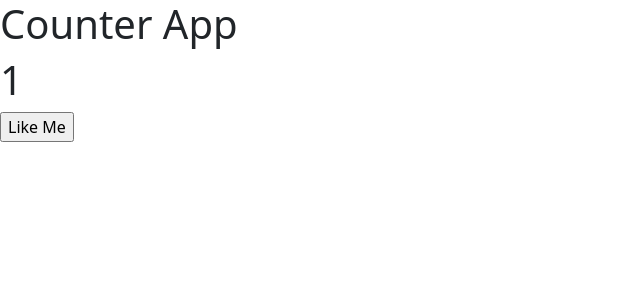
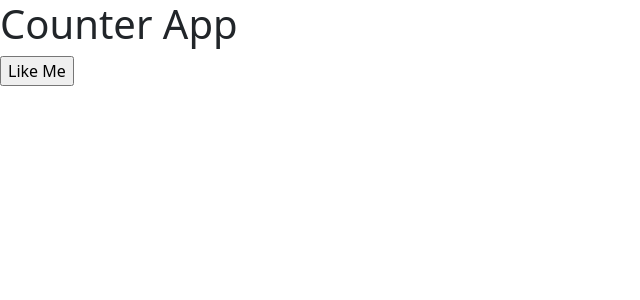
Before and after one commit to Dhananjaybhagwat0028/third-react-app, a React (Create React App) app in the folder react-third-app/: page / in a window 1280 px wide. Shown: the top 300 px of the page, without its empty margins (0-640 px from the left). Built offline with nearby package versions, Linux system fonts and the light colour scheme.

Commit message:
button 1

```diff
--- a/react-third-app/src/App.js
+++ b/react-third-app/src/App.js
@@ -6,25 +6,17 @@ function App() {
     </>
   );
 }
-
 // UserDefineTag
 function CounterApp() {
-  // Data Member :: Optional
-  let counter = 1;
-  let id = 100;
-  let pi = 3.14;
-  let str = "Hello World";
-  let active = true;
+  // Member Function
+  let likeMeAction = () => {
+    // alert();
+    console.log("I m button click");
+  };
 
-  // Member function :: Optional
-  let likeMeAction = () => {};
-  let dislikeMeAction = () => {};
-
-  // JSX :: VIEW :: USER-INTERFACE :: Required
   return (
     <>
-      <h1>{counter}</h1>
-      <input type="button" value="Like Me" />
+      <input type="button" value="Like Me" onClick={likeMeAction} />
     </>
   );
 }
```
